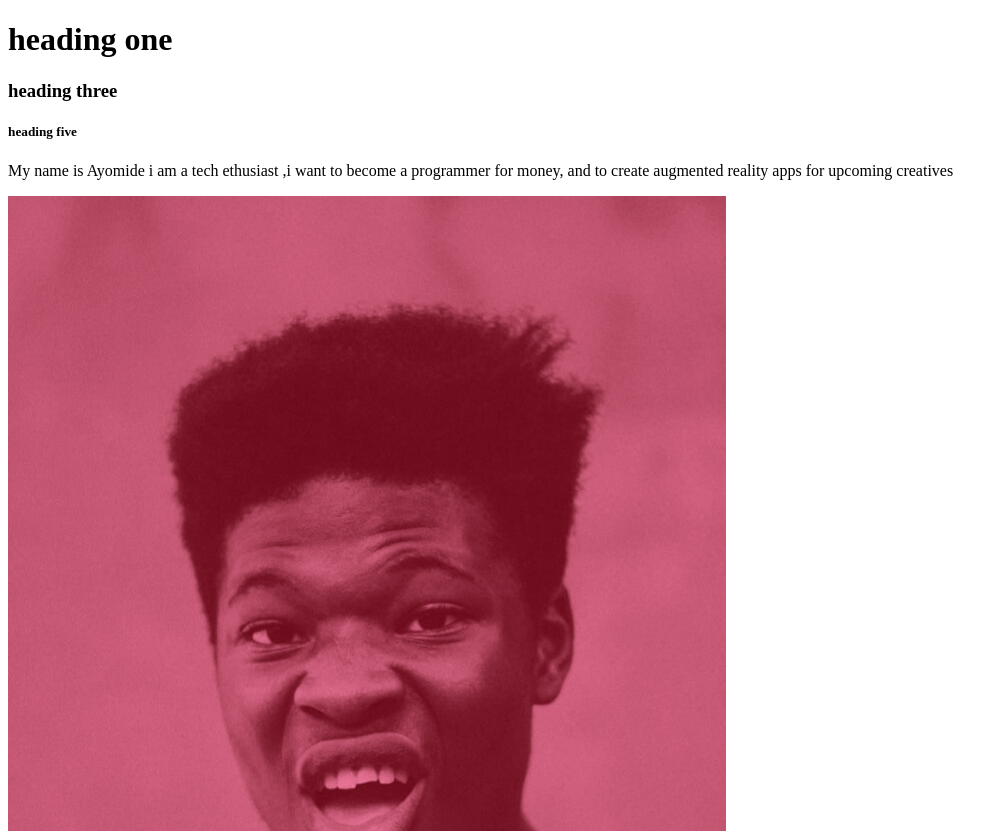
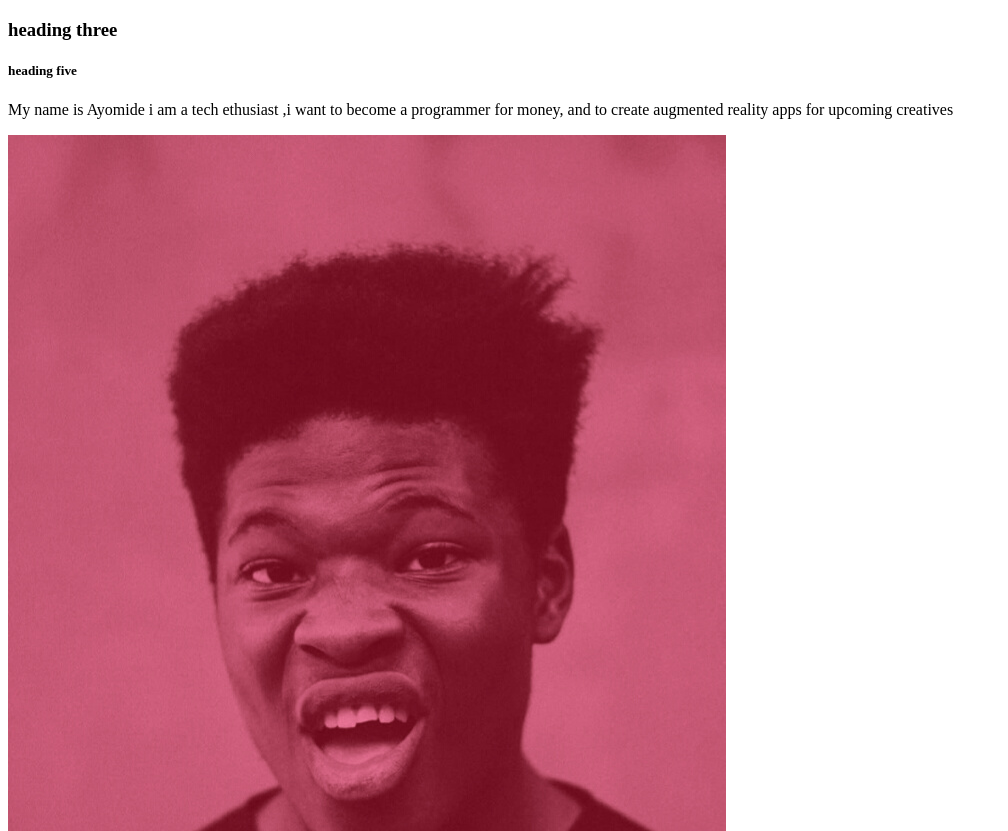
Before and after one commit to BigWavy/MY-FIRST-WEBSITE, a plain HTML site: page Index.HTML in a window 1280 px wide. Shown: the top 831 px of the page, without its empty margins (0-1008 px from the left). Drawn offline with Linux system fonts and the light colour scheme.

Commit message:
my fourth commit message

```diff
--- a/Index.HTML
+++ b/Index.HTML
@@ -7,7 +7,7 @@
     <title>Document</title>
 </head>
 <body>
-   <h1>heading one</h1>
+
 
    <h3>heading three</h3>
 
```
